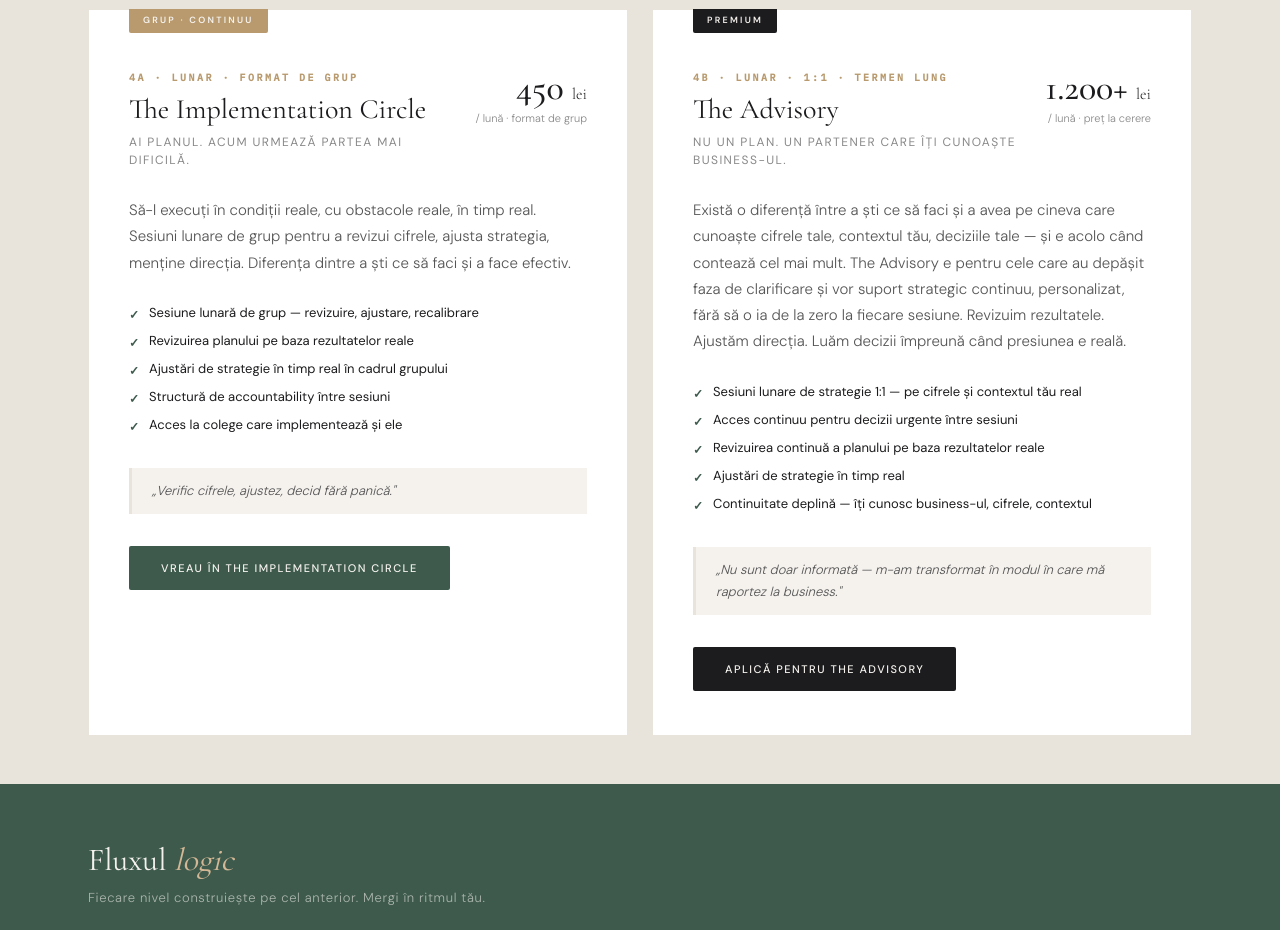
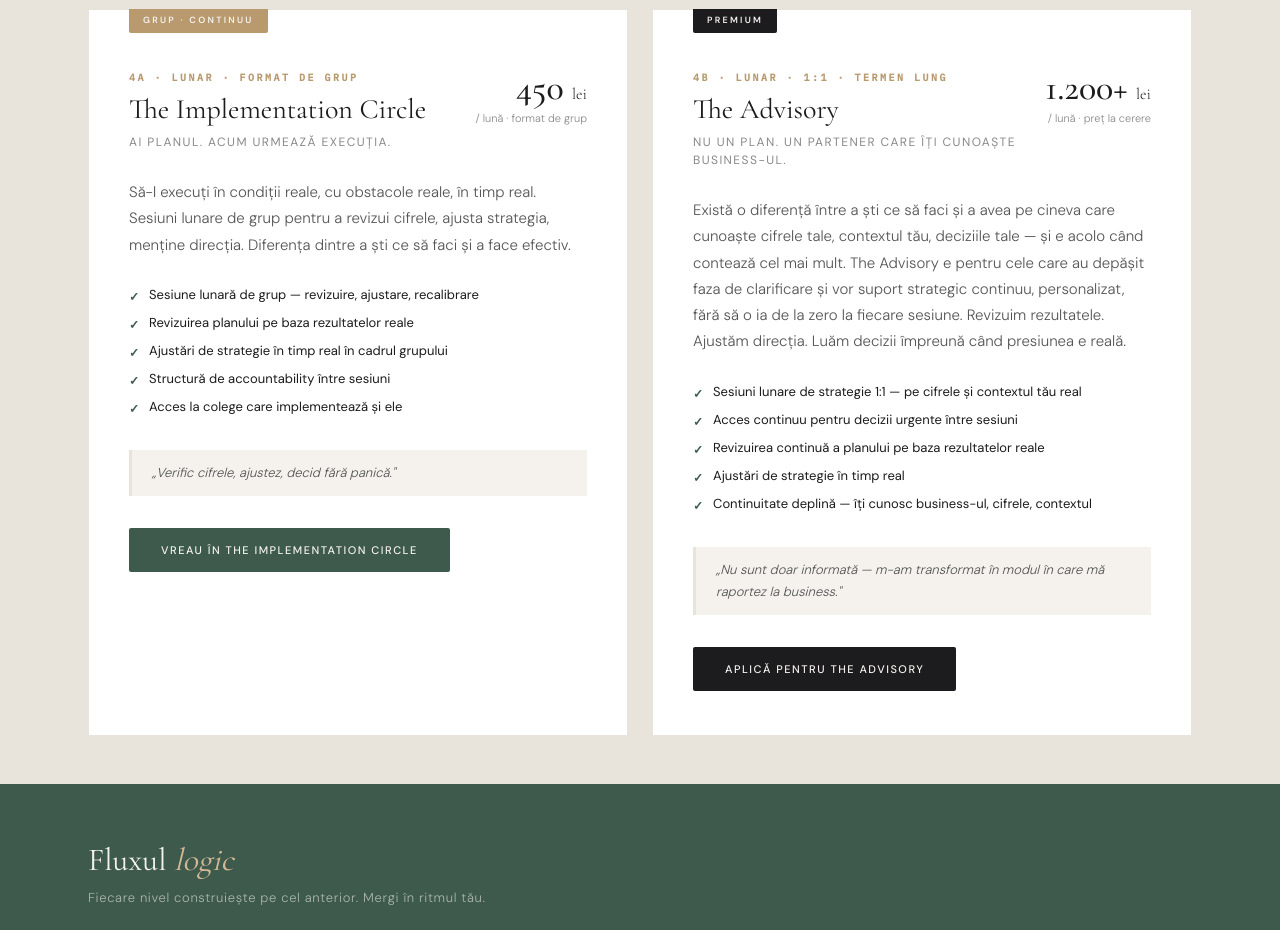
Before and after one commit to sandriciuc/smaranda-andriciuc, a Next.js app: page /ro/servicii/linia-1 in a window 1280 px wide. Shown: the part 3020-3950 px from the top of the page. Built offline with nearby package versions, Linux system fonts and the light colour scheme.

Commit message:
executia

```diff
--- a/app/ro/servicii/linia-1/Content.tsx
+++ b/app/ro/servicii/linia-1/Content.tsx
@@ -358,7 +358,7 @@ export default function LiniaUna() {
               badge={{ text: 'Grup · Continuu', variant: 'group' }}
               id="4A · Lunar · Format de grup"
               title="The Implementation Circle"
-              subtitle="Ai planul. Acum urmează partea mai dificilă."
+              subtitle="Ai planul. Acum urmează execuția."
               priceMain={<>450 <span className="text-[16px] font-light">lei</span></>}
               priceNote="/ lună · format de grup"
               desc="Să-l execuți în condiții reale, cu obstacole reale, în timp real. Sesiuni lunare de grup pentru a revizui cifrele, ajusta strategia, menține direcția. Diferența dintre a ști ce să faci și a face efectiv."
```
